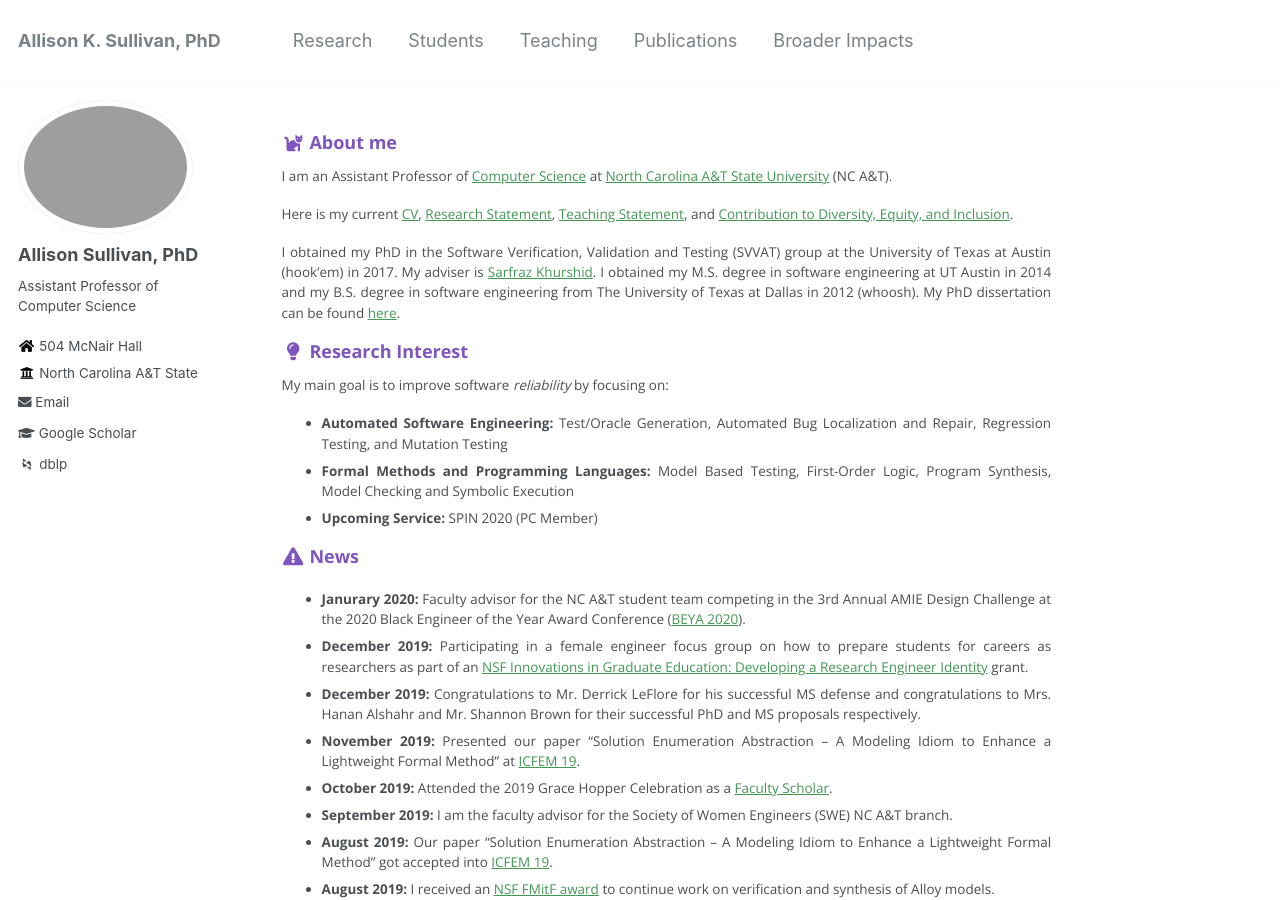
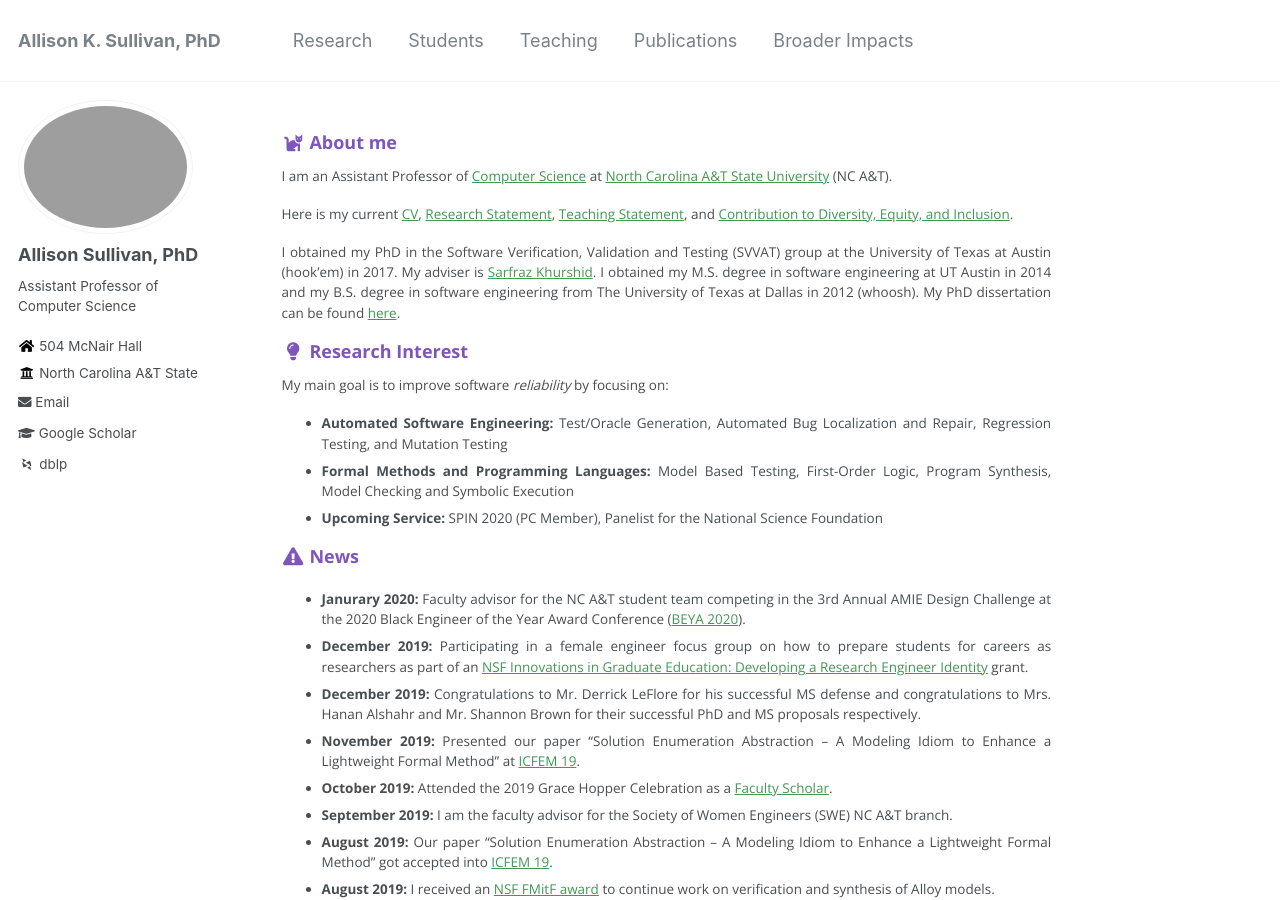
Before and after one commit to Allisonius/allisonius.github.io, a Jekyll site: the page built from _pages/about.md, in a window 1280 px wide and 900 px high. Built offline with Jekyll 4.4.1, drawn with Linux system fonts in a browser that asks for light colours; some web fonts are replaced.

Commit message:
Update about.md

```diff
--- a/_pages/about.md
+++ b/_pages/about.md
@@ -25,7 +25,7 @@ My main goal is to improve software _reliability_ by focusing on:
 Mutation Testing
   * **Formal Methods and Programming Languages:** Model Based Testing, First-Order Logic, Program Synthesis, Model
 Checking and Symbolic Execution
- * **Upcoming Service:** SPIN 2020 (PC Member)
+ * **Upcoming Service:** SPIN 2020 (PC Member), Panelist for the National Science Foundation
 
 ### <i class="fa fa-fw fa-exclamation-triangle" aria-hidden="true"></i> News
 * **Janurary 2020:** Faculty advisor for the NC A&T student team competing in the 3rd Annual AMIE Design Challenge at the 2020 Black Engineer of the Year Award Conference ([BEYA 2020](https://s4.goeshow.com/ccgroup/beyastem/2020/index.cfm)).
```
